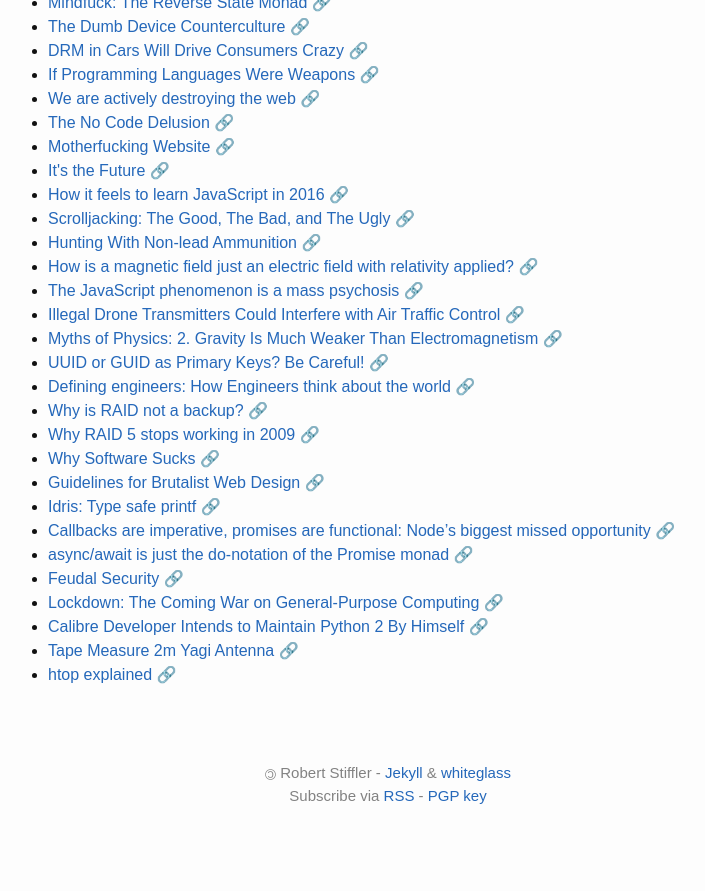
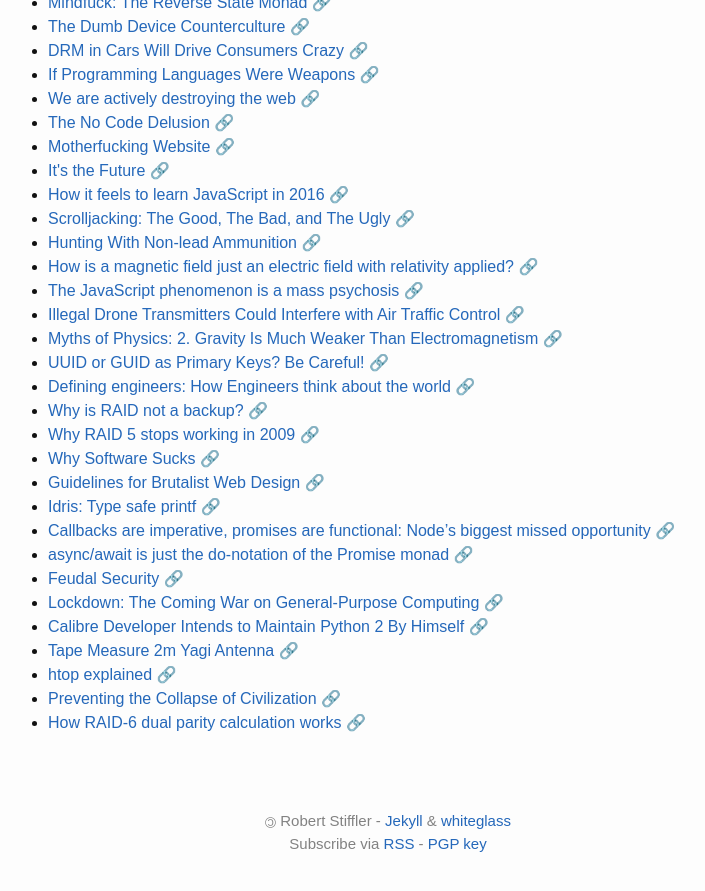
Before and after one commit to stifflerus/stifflerus, a Jekyll site: the page built from links.md, in a window 1280 px wide and 900 px high, scrolled down 1565 px. Shown: the top 891 px of the window, without its empty margins (252-957 px from the left). Built offline with Jekyll 4.4.1, drawn with Linux system fonts in a browser that asks for light colours; before the commit the page ends 2417 px from its top, so only the background shows below that.

Commit message:
added link 'how raid 6 parity actually works'

```diff
--- a/_data/links.yml
+++ b/_data/links.yml
@@ -171,3 +171,7 @@ links:
     url: http://theleggios.net/wb2hol/projects/rdf/tape_bm.htm
   - title: htop explained
     url: https://peteris.rocks/blog/htop
+  - title: Preventing the Collapse of Civilization
+    url: https://www.youtube.com/watch?v=ZSRHeXYDLko
+  - title: How RAID-6 dual parity calculation works
+    url: http://igoro.com/archive/how-raid-6-dual-parity-calculation-works/
```
